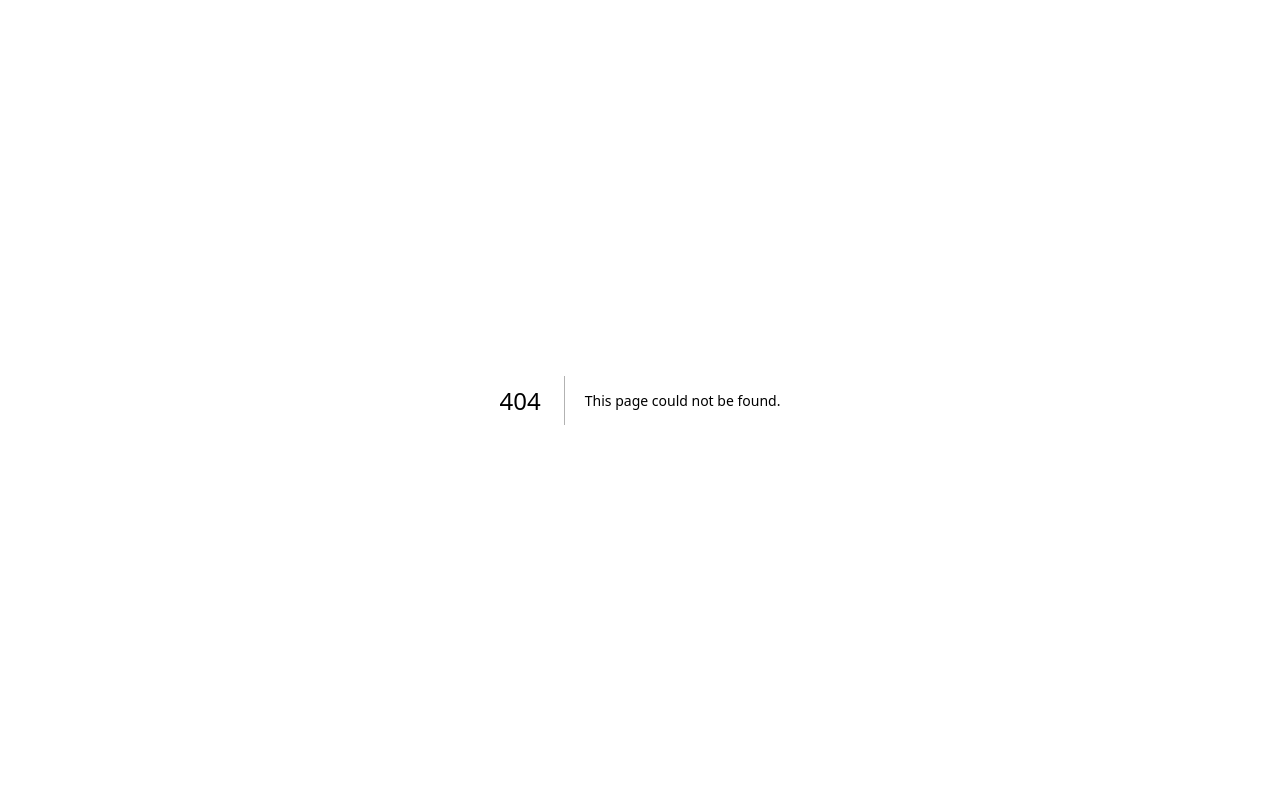
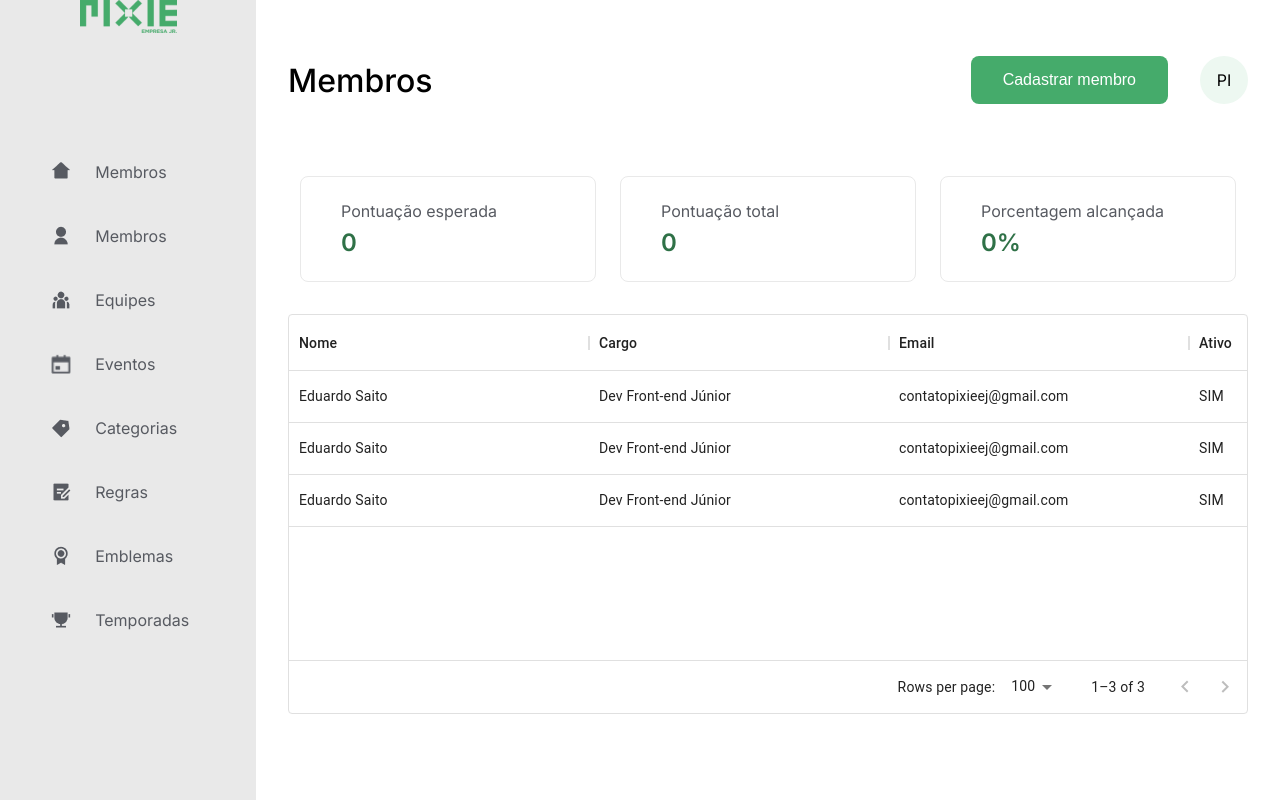
Before and after one commit to Pixie-EJ/PixiePerformanceNextJS, a Next.js app: page /members in a window 1280 px wide. Before the commit this address had no page. Built offline with nearby package versions, Linux system fonts and the light colour scheme; no server answers.

Commit message:
fix sidenavbar

```diff
--- a/pages/css/main.css
+++ b/pages/css/main.css
@@ -6,3 +6,7 @@ body {
   font-family: 'Inter', sans-serif;
   background-color: #fff;
 }
+
+:root {
+  --gray: #e5e5e5;
+}
--- /dev/null
+++ b/pages/members.js
@@ -0,0 +1,41 @@
+import CardRow from "../src/components/CardRow";
+import SideNavbar from "../src/components/SideNavbar";
+import TopNavbar from "../src/components/TopNavbar";
+import {
+  ContentContainer,
+  TableContainer,
+  HomeContainer,
+  RightContainer,
+} from "../src/styles/home";
+import { DataGrid } from "@mui/x-data-grid";
+import PixieInput from "../src/components/PixieInput";
+
+export default function Home() {
+  const columns = [
+    { field: "name", headerName: "Nome", width: 300 },
+    { field: "jobTitle", headerName: "Cargo", width: 300 },
+    { field: "email", headerName: "Email", width: 300 },
+    { field: "active", headerName: "Ativo", width: 90 },
+];
+
+  const rows = [
+    { id: 1, name: "Eduardo Saito", jobTitle: "Dev Front-end Júnior", email: 'contatopixieej@gmail.com', active: 'SIM' },
+    { id: 2, name: "Eduardo Saito", jobTitle: "Dev Front-end Júnior", email: 'contatopixieej@gmail.com', active: 'SIM' },
+    { id: 3, name: "Eduardo Saito", jobTitle: "Dev Front-end Júnior", email: 'contatopixieej@gmail.com', active: 'SIM' },
+  ];
+
+  return (
+    <HomeContainer>
+      <SideNavbar />
+      <RightContainer>
+        <TopNavbar title="Membros" buttonText="Cadastrar membro" />
+        <ContentContainer>
+          <TableContainer>
+            <CardRow />
+            <DataGrid rows={rows} columns={columns} />
+          </TableContainer>
+        </ContentContainer>
+      </RightContainer>
+    </HomeContainer>
+  );
+}
--- a/src/components/SideNavbar/components/SideNavbarTile/index.js
+++ b/src/components/SideNavbar/components/SideNavbarTile/index.js
@@ -1,17 +1,27 @@
 import Image from "next/image";
 import React from "react";
 import { Container, IconContainer } from "./styles";
+import { useRouter } from 'next/router'
 
 export default function SideNavbarTile(props){
-    const {sectionName, icon} = props;
+    const {sectionName, icon, url = ''} = props;
+    const router = useRouter();
+
+    const handleMenuClick = (e) =>{
+        e.preventDefault()
+        router.push(url)
+    }
+
     return(
-        <Container>
+        <Container onClick={handleMenuClick}>
+            <div>
                 <IconContainer>
                     <Image src={icon} layout="responsive"/>
                 </IconContainer>
                 {
                     sectionName
                 }
+            </div>
         </Container>
     );
 };
--- a/src/components/SideNavbar/components/SideNavbarTile/styles.js
+++ b/src/components/SideNavbar/components/SideNavbarTile/styles.js
@@ -3,11 +3,23 @@ import styled from "styled-components";
 
 export const Container = styled.div`
     color: #575A61;
-    margin: 22px;
+    padding: 22px 0;
     display: flex;
     align-items: center;
     width: 100%;
-    margin-left: 112px;
+    cursor: pointer;
+
+    &:hover{
+        background-color: var(--gray);
+        border: 0.1px solid black;
+    }
+
+    > div {
+        display: flex;
+        text-align: center;
+        justify-content: center;
+        margin-left: 20%;
+    }
 `
 export const IconContainer = styled.div`
     width: 20px;
--- a/src/components/SideNavbar/index.js
+++ b/src/components/SideNavbar/index.js
@@ -1,5 +1,6 @@
 import React from 'react';
 import Image from 'next/image';
+import { useRouter } from 'next/router'
 import SideNavbarTile from './components/SideNavbarTile';
 import { Container, ImageContainer } from './styles';
 import MemberIcon from "../../../public/members-icon.png";
@@ -13,12 +14,20 @@ import TeamsIcon from "../../../public/teams-icon.png";
 import Logo from "../../../public/logo-pixie.svg";
 
 export default function SideNavbar(){
+    const router = useRouter();
+    const path = router.pathname.slice(1);
+
+    const routes = {
+        home: 'Overview',
+        members: 'Membros'
+    }
+
     return (
         <Container>
             <ImageContainer>
             <Image src={Logo} />
             </ImageContainer>
-            <SideNavbarTile icon={OverviewIcon}  sectionName="Overview"/>
+            <SideNavbarTile icon={OverviewIcon} sectionName={routes[path]}/>
             <SideNavbarTile icon={MemberIcon} sectionName="Membros"/>
             <SideNavbarTile icon={TeamsIcon} sectionName="Equipes"/>
             <SideNavbarTile icon={EventsIcon} sectionName="Eventos"/>
--- /dev/null
+++ b/src/components/SideNavbar/options.json
@@ -0,0 +1,4 @@
+{
+    "home": "Overview",
+    "members": "Membros"
+}
--- a/src/components/SideNavbar/styles.js
+++ b/src/components/SideNavbar/styles.js
@@ -4,7 +4,7 @@ const Container = styled.div`
   display: flex;
   flex-direction: column;
   align-items: center;
-  width: 20%;
+  width: 25%;
   min-height: 100vh;
   background-color: #e9e9e9;
 `;
```
Also changed, not shown: pages/example.js (deleted, +0 -32 lines), pages/index.js (+1 -6 lines), public/overview-icon.png. Lines whose indentation alone changed are shown as unchanged.
